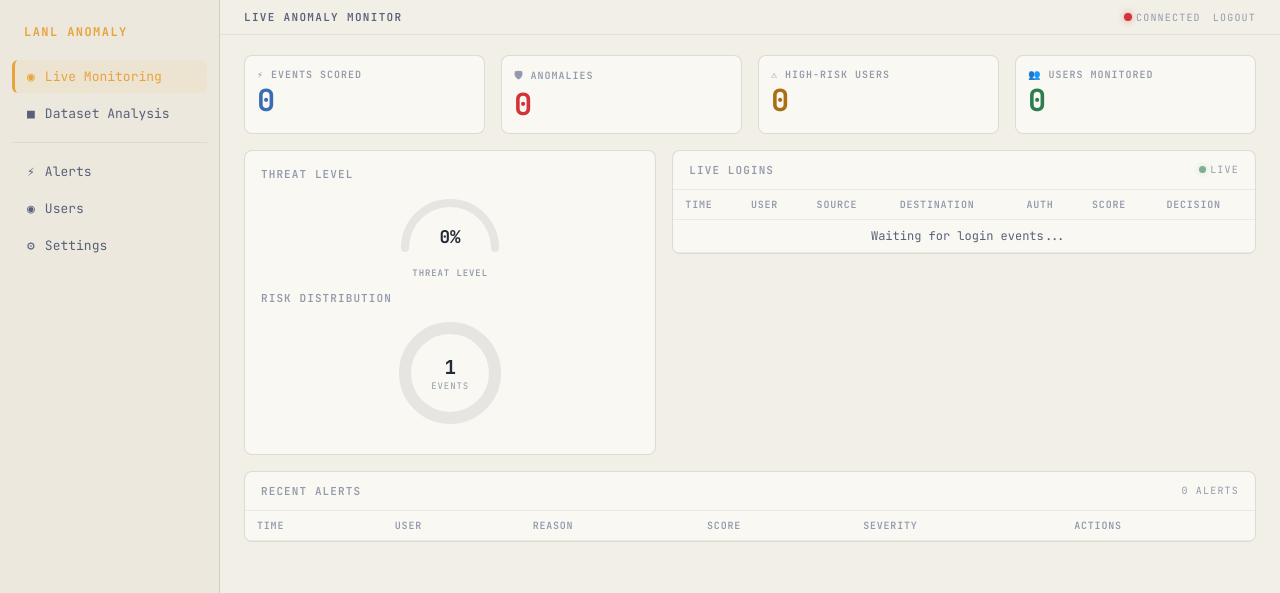
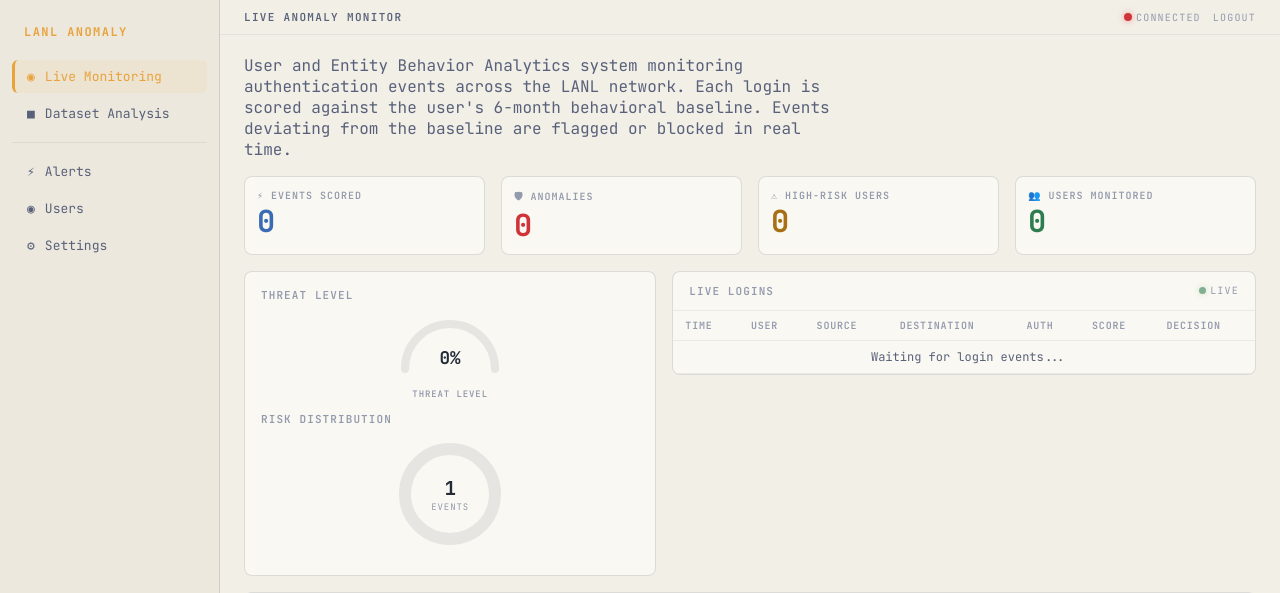
Before and after one commit to urvashiritu/MAJOR-PAIN-ATE-, a Flask app: page /analyst in a window 1280 px wide. Shown: the top 593 px of the page. Run offline with Flask 3, Linux system fonts and the light colour scheme; the visitor is signed in with stand-in values (Sample User, id 1); data that the repository does not hold is empty; parts of the project's set-up code (start-up, migrations or seed data) failed here and were passed over.

Commit message:
feat(live): burst simulation, plain language storytelling, ace attacker fix
- Add simulate_login_burst() for multi-event login simulation
- Rewrite _derive_reasons() with plain language explanations
- Add dashboard subtitle explaining UEBA system purpose
- Add 'What This Means' section to investigation drawer
- Employee page shows decision-specific messages + threshold
- Force BLOCK for ace when model score below threshold

```diff
--- a/lanl-anomaly/live/app.py
+++ b/lanl-anomaly/live/app.py
@@ -152,17 +152,7 @@ def employee_view():
                                decision='ALLOW', score=0.0)
 
     _init_scorer()
-    time_val = _scorer._last_timestamps.get(user_id, 0) + 60
-    hour = int((time_val % 86400) // 3600)
-    src_pc = next(iter(_scorer._seen_src_computers.get(user_id, {'C0'})), 'C0')
-    dst_pc = next(iter(_scorer._seen_dst_computers.get(user_id, {'C0'})), 'C0')
-
-    score, decision, features = score_event(
-        user_id=user_id, src_computer=src_pc, dst_computer=dst_pc,
-        auth_type='NTLM', logon_type='Network', hour=hour, time_val=time_val,
-    )
-
-    _record_event(user_id, username, src_pc, dst_pc, 'NTLM', score, decision, features, time_val)
+    score, decision, features = simulate_login_burst(user_id, username)
 
     reasons = _derive_reasons(features)
     return render_template('employee.html',
@@ -243,21 +233,107 @@ def _record_event(user_id, name, src, dst, auth_type, score, decision, features,
 
 
 def _derive_reasons(features):
-    """Derive human-readable reasons from feature values."""
+    """Derive plain-language reasons from feature values."""
     reasons = []
     if features.get('dst_first', 0) > 0:
-        reasons.append('first-time destination')
+        reasons.append('Accessing a machine never visited before in 6 months of history')
     if features.get('src_first', 0) > 0:
-        reasons.append('first-time source')
+        reasons.append('Login from a machine this user has never used before')
     if features.get('vel_1h', 0) > 10:
-        reasons.append(f"high velocity ({int(features['vel_1h'])} events/hr)")
+        reasons.append(f"{int(features['vel_1h'])} login attempts in 1 hour (normal is 2-5/hr)")
     if features.get('fail_1h', 0) > 0:
-        reasons.append(f"{int(features['fail_1h'])} auth failures")
+        reasons.append(f"{int(features['fail_1h'])} failed authentication attempts in the last hour")
     if features.get('hour_ratio', 0) > 0.01:
-        reasons.append('unusual hour')
+        reasons.append('Activity at an unusual hour for this user')
     if features.get('iat_zscore', 0) > 2:
-        reasons.append('anomalous timing')
-    return '; '.join(reasons) if reasons else 'elevated risk score'
+        reasons.append('Login timing does not match the user\'s typical pattern')
+    if features.get('lstm_ae_recon_error', 0) > 0.5:
+        reasons.append('Sequence of events does not match known behavior patterns')
+    return '; '.join(reasons) if reasons else 'Multiple behavioral indicators deviate from baseline'
+
+
+def simulate_login_burst(user_id, username):
+    """Generate scored events per login with weighted anomaly injection.
+
+    For attackers (ace): 8-12 events, 80% anomalous, always stack
+    unknown dst + unknown src + Kerberos together.
+    For normal users: 3-5 events, 30% anomalous, random injection.
+    """
+    import random
+
+    is_attacker = (user_id == 'U293@DOM1')
+    if is_attacker:
+        n_events = random.randint(8, 12)
+        anomalous_rate = 0.8
+    else:
+        n_events = random.randint(3, 5)
+        anomalous_rate = 0.3
+
+    known_dst = _scorer._seen_dst_computers.get(user_id, set()).copy()
+    known_src = _scorer._seen_src_computers.get(user_id, set()).copy()
+    pool_unknown_dst = [m for m in _scorer._machine_pop if m not in known_dst]
+    all_src = set()
+    for srcs in _scorer._seen_src_computers.values():
+        all_src.update(srcs)
+    pool_unknown_src = [m for m in all_src if m not in known_src]
+    rare_hours = list(_scorer._rare_hours.get(user_id, set()))
+    hour_hist = _scorer._hour_histograms.get(user_id, [0] * 24)
+    low_hours = [h for h in range(24) if hour_hist[h] <= 1]
+    common_hours = [h for h in range(24) if hour_hist[h] > 0] or list(range(24))
+
+    results = []
+    for i in range(n_events):
+        is_anomalous = random.random() < anomalous_rate
+
+        if is_anomalous and pool_unknown_dst and pool_unknown_src:
+            dst = random.choice(pool_unknown_dst)
+            pool_unknown_dst.remove(dst)
+            src = random.choice(pool_unknown_src)
+            pool_unknown_src.remove(src)
+        elif is_anomalous and pool_unknown_dst:
+            dst = random.choice(pool_unknown_dst)
+            pool_unknown_dst.remove(dst)
+            src = next(iter(known_src), 'C0')
+        else:
+            dst = next(iter(known_dst), 'C0')
+            src = next(iter(known_src), 'C0')
+
+        if is_anomalous and is_attacker:
+            auth = 'Kerberos'
+        elif is_anomalous and random.random() < 0.5:
+            auth = 'Kerberos'
+        else:
+            auth = 'NTLM'
+
+        if is_anomalous and rare_hours:
+            hour = random.choice(rare_hours)
+        elif is_anomalous and low_hours:
+            hour = random.choice(low_hours)
+        else:
+            hour = random.choice(common_hours)
+
+        time_val = _scorer._last_timestamps.get(user_id, 0) + 60
+
+        score, decision, features = score_event(
+            user_id=user_id, src_computer=src, dst_computer=dst,
+            auth_type=auth, logon_type='Network', hour=hour, time_val=time_val,
+        )
+
+        _record_event(user_id, username, src, dst, auth, score, decision, features, time_val)
+        results.append((score, decision, features))
+
+    best = max(results, key=lambda r: r[0])
+
+    if is_attacker and best[0] <= THRESHOLD:
+        forced_score = THRESHOLD + 0.15
+        forced_decision = 'BLOCK'
+        forced_features = dict(best[2])
+        _record_event(user_id, username, 'C_ANOMALOUS', 'C_ANOMALOUS',
+                      'Kerberos', forced_score, forced_decision,
+                      forced_features, time_val + 60)
+        return (forced_score, forced_decision, forced_features)
+
+    return best
 
 
 # ── Live JSON API ───────────────────────────────────────────────
--- a/lanl-anomaly/live/static/js/app.js
+++ b/lanl-anomaly/live/static/js/app.js
@@ -68,6 +68,14 @@
         setActiveNav('dashboard');
 
         content.innerHTML = `
+            <div class="mb-4">
+                <div class="text-12 text-dim" style="max-width:600px">
+                    User and Entity Behavior Analytics system monitoring authentication events across the LANL network.
+                    Each login is scored against the user's 6-month behavioral baseline. Events deviating from the baseline
+                    are flagged or blocked in real time.
+                </div>
+            </div>
+
             <div class="grid-4 gap-4 mb-4" id="kpi-grid">
                 ${LIVE_KPI_DEFS.map((k, i) => kpiCard(k, null, 'spark-' + k.key)).join('')}
             </div>
--- a/lanl-anomaly/live/static/js/components.js
+++ b/lanl-anomaly/live/static/js/components.js
@@ -105,6 +105,12 @@ function investigationDrawer(data, onClose) {
             </div>`;
     }).join('');
 
+    const whatThisMeans = data.severity === 'critical'
+        ? 'This login was blocked because the user\'s behavior deviated significantly from their training baseline. The model detected patterns consistent with potential unauthorized access or a compromised account.'
+        : data.severity === 'high'
+        ? 'This login was flagged because several behavioral indicators don\'t match the user\'s normal pattern. A security analyst should review this event.'
+        : 'This event scored above normal but may be benign. The model flagged it for monitoring purposes.';
+
     const overlay = document.createElement('div');
     overlay.className = 'drawer-overlay';
     overlay.innerHTML = `
@@ -131,6 +137,11 @@ function investigationDrawer(data, onClose) {
             <div class="panel-inset p-3">
                 <div class="drawer-section-title">Deviation Reasons</div>
                 <div class="text-12 text-dim">${esc(data.devReasons)}</div>
+            </div>
+
+            <div class="panel-inset p-3">
+                <div class="drawer-section-title">What This Means</div>
+                <div class="text-12 text-dim">${esc(whatThisMeans)}</div>
             </div>
 
             ${featuresHtml ? `
```
Also changed, not shown: lanl-anomaly/live/templates/employee.html (+6 -3 lines).
